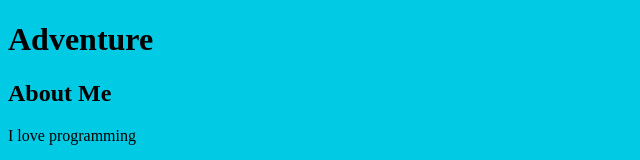
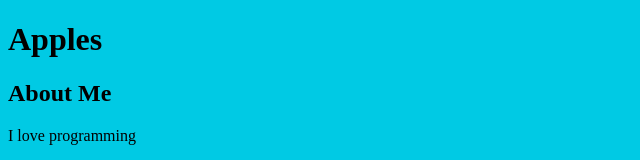
Before and after one commit to yazanalbaiz/new-git-project, a plain HTML site: page index.html in a window 1280 px wide. Shown: the top 160 px of the page, without its empty margins (0-640 px from the left). Drawn offline with Linux system fonts and the light colour scheme.

Commit message:
Changed Header in heading-update

```diff
--- a/index.html
+++ b/index.html
@@ -11,7 +11,7 @@
 
 
     <header>
-    <h1>Adventure</h1>
+    <h1>Apples</h1>
     </header>
 
     <div class="container">
```
